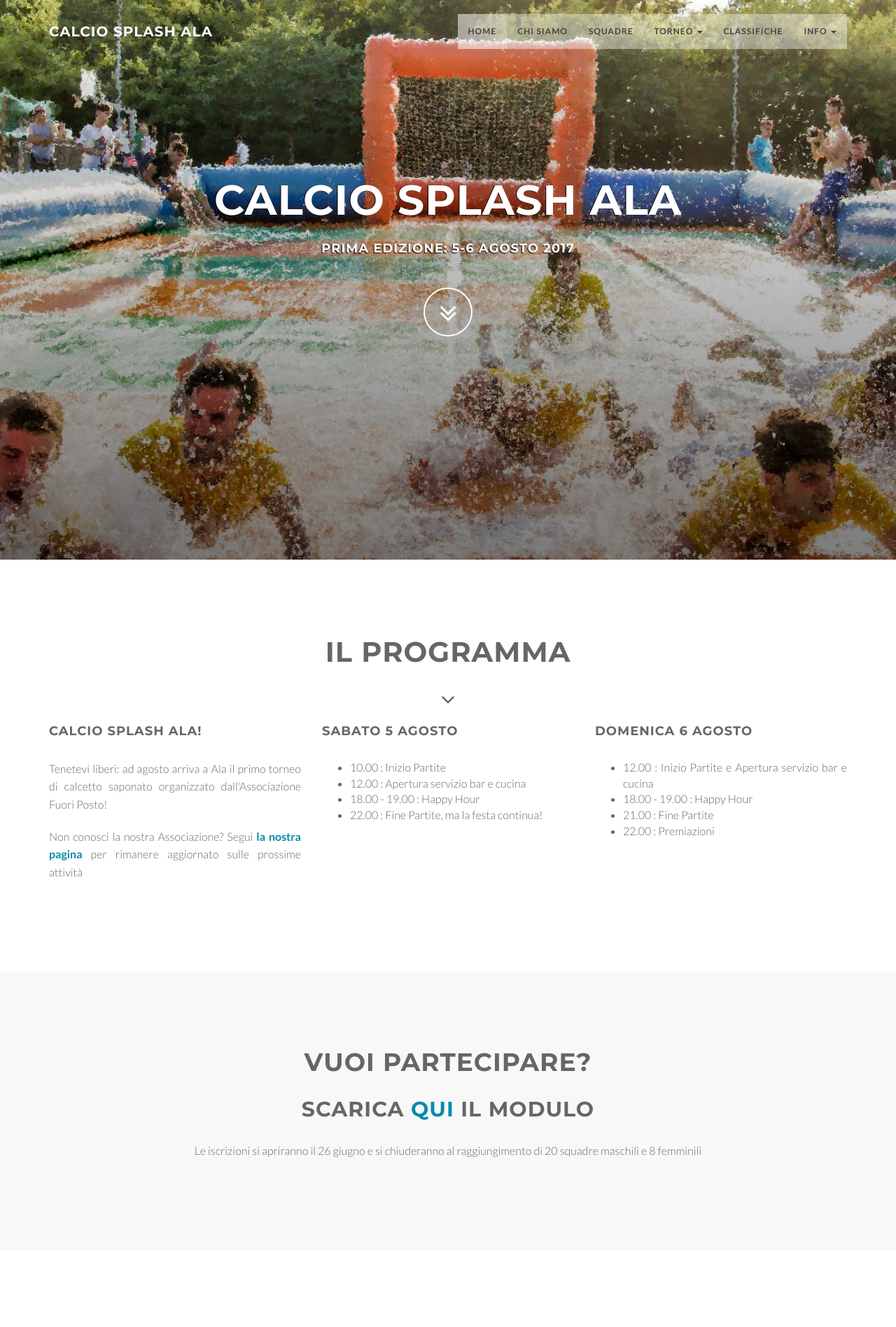
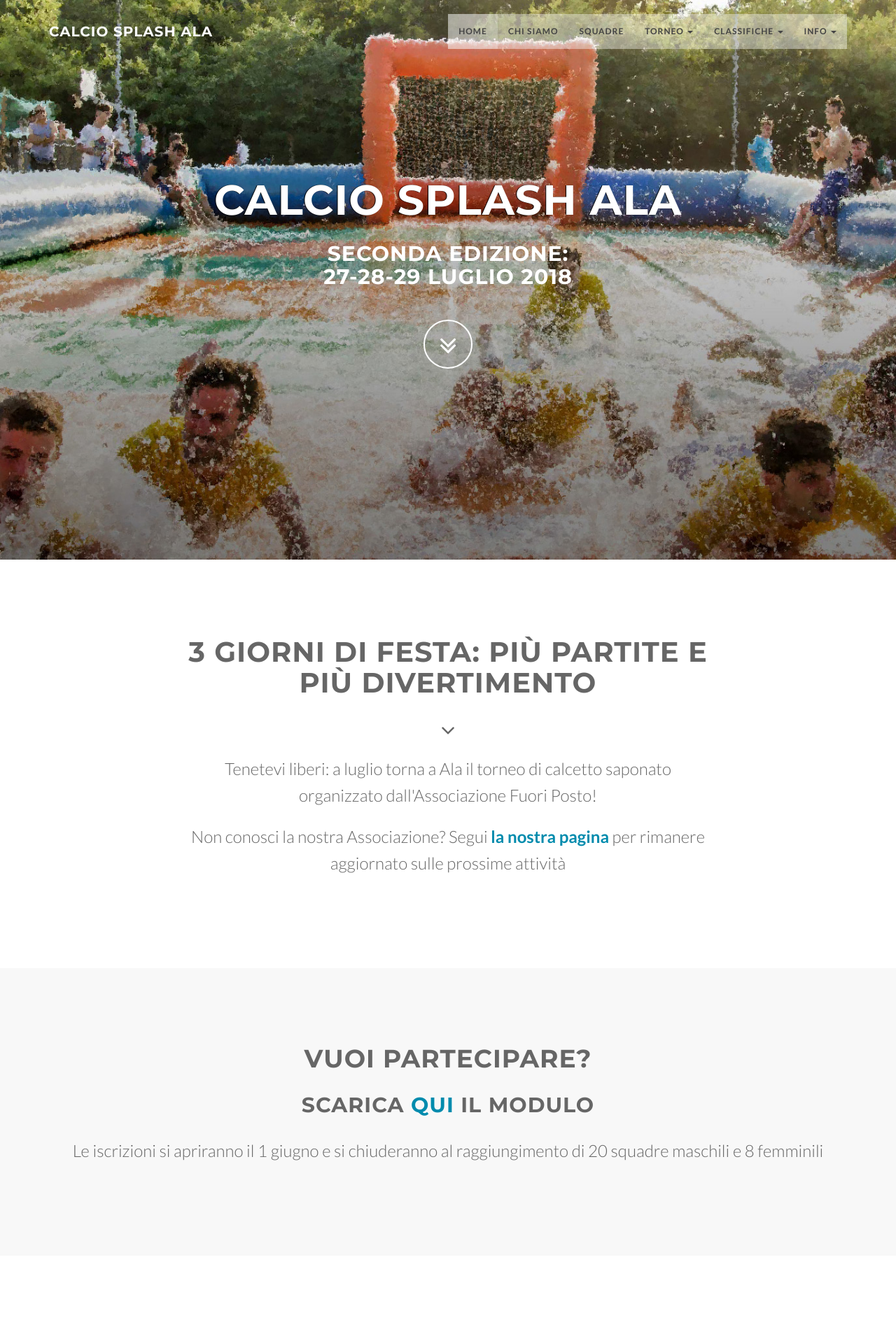
Before and after one commit to stellamargonar/calcio_splash, a Django app: page / in a window 1280 px wide. Shown: the top 1897 px of the page at 70% size. Run offline with Django 3.2, Linux system fonts and the light colour scheme; some libraries are stand-ins or nearby versions.

Commit message:
static website

```diff
--- a/calcio_splash/static/css/custom.css
+++ b/calcio_splash/static/css/custom.css
@@ -1,3 +1,13 @@
+.slogan  h3{
+    color: white;
+    font-size: 30px;
+}
+
+.programma p {
+    font-size: 24px;
+    text-align: center;
+}
+
 .team-img, .team-name{
     float: left;
     padding: 10px;
--- a/calcio_splash/templates/base.html
+++ b/calcio_splash/templates/base.html
@@ -14,7 +14,7 @@
 
     <!-- Fonts -->
     <link href="{% static "font-awesome/css/font-awesome.min.css" %}" rel="stylesheet" type="text/css">
-  <link href="{% static "css/animate.css" %}" rel="stylesheet" />
+    <link href="{% static "css/animate.css" %}" rel="stylesheet"/>
     <!-- Squad theme CSS -->
     <link href="{% static "css/style.css" %}" rel="stylesheet">
     <link href="{% static "color/default.css" %}" rel="stylesheet">
@@ -67,8 +67,12 @@
                         <li><a href="{% url 'tournament-detail' 2 %}">Femminile</a></li>
                     </ul>
                 </li>
-          <li class="{% block header_menu_class_albo %}{% endblock %}">
-            <a href="{% url 'albo' 2017 %}">Classifiche</a>
+                <li class="dropdown"  {% block header_menu_class_albo %}{% endblock %}>
+                    <a href="#" class="dropdown-toggle" data-toggle="dropdown">Classifiche <b class="caret"></b></a>
+                    <ul class="dropdown-menu">
+                        <li><a href="{% url 'albo' 2018 %}">Edizione 2018</a></li>
+                        <li><a href="{% url 'albo' 2017 %}">Edizione 2017</a></li>
+                    </ul>
                 </li>
                 <li class="dropdown {% block header_menu_class_info %}{% endblock %}">
                     <a href="#" class="dropdown-toggle" data-toggle="dropdown">Info <b class="caret"></b></a>
@@ -130,7 +134,8 @@
                     You can delete the links only if you purchased the pro version.
                     Licensing information: https://bootstrapmade.com/license/
                   -->
-          <a href="https://bootstrapmade.com/free-one-page-bootstrap-themes-website-templates/">One Page Bootstrap Themes</a> by <a href="https://bootstrapmade.com/">BootstrapMade</a>
+                    <a href="https://bootstrapmade.com/free-one-page-bootstrap-themes-website-templates/">One Page
+                        Bootstrap Themes</a> by <a href="https://bootstrapmade.com/">BootstrapMade</a>
                 </div>
             </div>
         </div>
--- a/calcio_splash/templates/index.html
+++ b/calcio_splash/templates/index.html
@@ -7,7 +7,7 @@
 
   <div class="slogan">
     <h2>CALCIO SPLASH ALA</h2>
-    <h4>Prima Edizione: 5-6 Agosto 2017</h4>
+    <h3>Seconda Edizione: <br/> 27-28-29 Luglio 2018</h3>
   </div>
   <div class="page-scroll">
     <a href="#programma" class="btn btn-circle">
@@ -26,7 +26,7 @@
         <div class="col-lg-8 col-lg-offset-2">
           <div class="wow bounceInDown" data-wow-delay="0.4s">
             <div class="section-heading">
-              <h2>Il Programma</h2>
+              <h2>3 giorni di festa: più partite e più divertimento</h2>
               <i class="fa fa-2x fa-angle-down"></i>
             </div>
           </div>
@@ -35,33 +35,12 @@
     </div>
   </div>
   <div class="container">
-    <div class="row">
-      <div class="col-md-4">
-        <h4>Calcio Splash Ala!</h4>
-        <p>Tenetevi liberi: ad agosto arriva a Ala il primo torneo di calcetto saponato
-        organizzato dall'Associazione Fuori Posto!</p>
-        <p>Non conosci la nostra Associazione? Segui <b><a href="https://www.facebook.com/AssociazioneFuoriPosto/">la nostra pagina</a></b> per
-          rimanere aggiornato sulle prossime attività
+    <div class="row programma">
+      <div class="col-xs-12 col-md-8 col-md-offset-2">
+        <p>Tenetevi liberi: a luglio torna a Ala il torneo di calcetto saponato organizzato dall'Associazione Fuori Posto!</p>
+        <p>Non conosci la nostra Associazione? Segui <b><a href="https://www.facebook.com/AssociazioneFuoriPosto/">la
+            nostra pagina</a></b> per rimanere aggiornato sulle prossime attività</p>
       </div>
-      <div class="col-md-4">
-        <h4>Sabato 5 agosto</h4>
-        <ul>
-          <li>10.00 : Inizio Partite</li>
-          <li>12.00 : Apertura servizio bar e cucina</li>
-          <li>18.00 - 19.00 : Happy Hour</li>
-          <li>22.00 : Fine Partite, ma la festa continua!</li>
-        </ul>
-      </div>
-      <div class="col-md-4">
-        <h4>Domenica 6 agosto</h4>
-        <ul>
-          <li>12.00 : Inizio Partite e Apertura servizio bar e cucina</li>
-          <li>18.00 - 19.00 : Happy Hour</li>
-          <li>21.00 : Fine Partite</li>
-          <li>22.00 : Premiazioni</li>
-        </ul>
-      </div>
-
     </div>
   </div>
 </section>
@@ -71,10 +50,10 @@
 <section class="home-section bg-gray">
   <div class="heading-about text-center">
     <div class="container">
-      <div class="row">
+      <div class="row programma">
         <h1>Vuoi partecipare?</h1>
-        <h2>Scarica <a href="/iscrizioni">QUI</a> il modulo</h2>
-        <p>Le iscrizioni si apriranno il 26 giugno e si chiuderanno al
+        <h2>Scarica <a href="https://drive.google.com/open?id=162pog397sgLWQDyi3kF6OVZahZC1fYnd">QUI</a> il modulo</h2>
+        <p>Le iscrizioni si apriranno il 1 giugno e si chiuderanno al
           raggiungimento di 20 squadre maschili e 8 femminili</p>
       </div>
     </div>
```
Also changed, not shown: 2 other files. Lines whose indentation alone changed are shown as unchanged.
